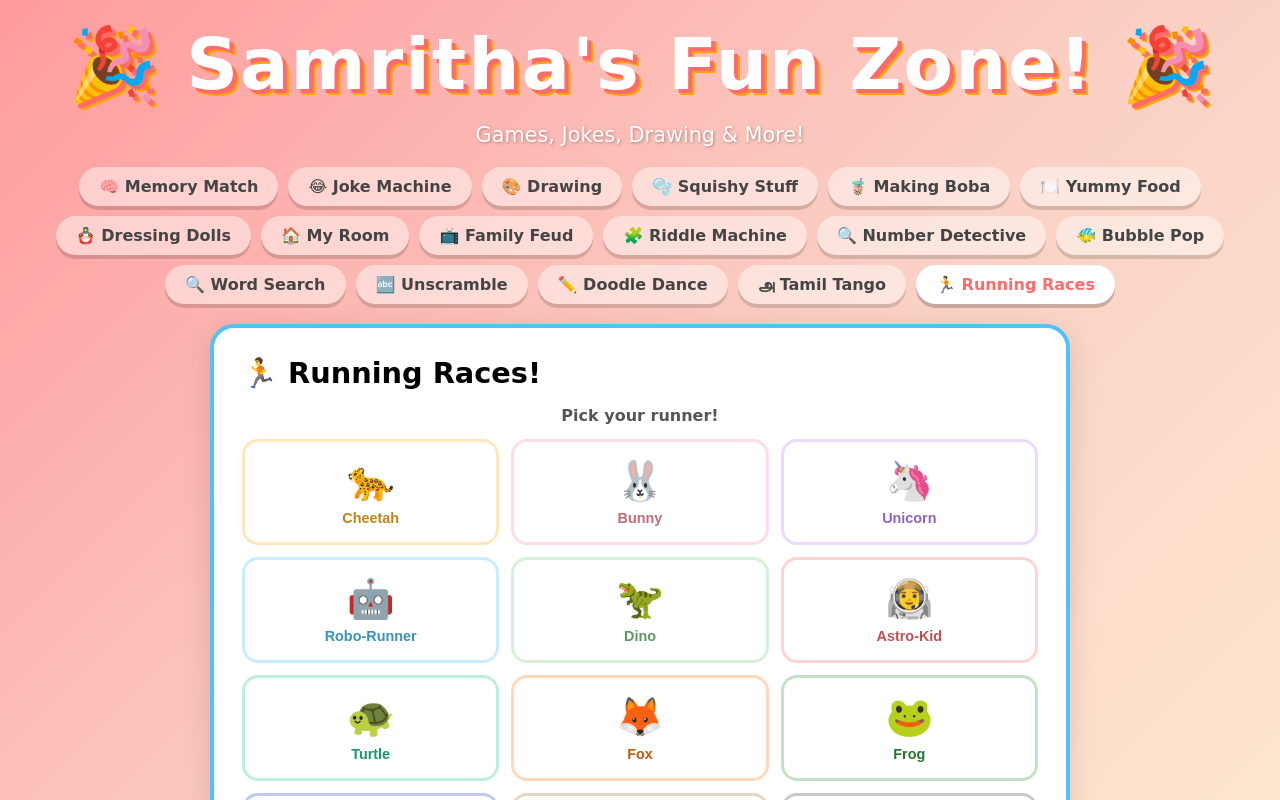
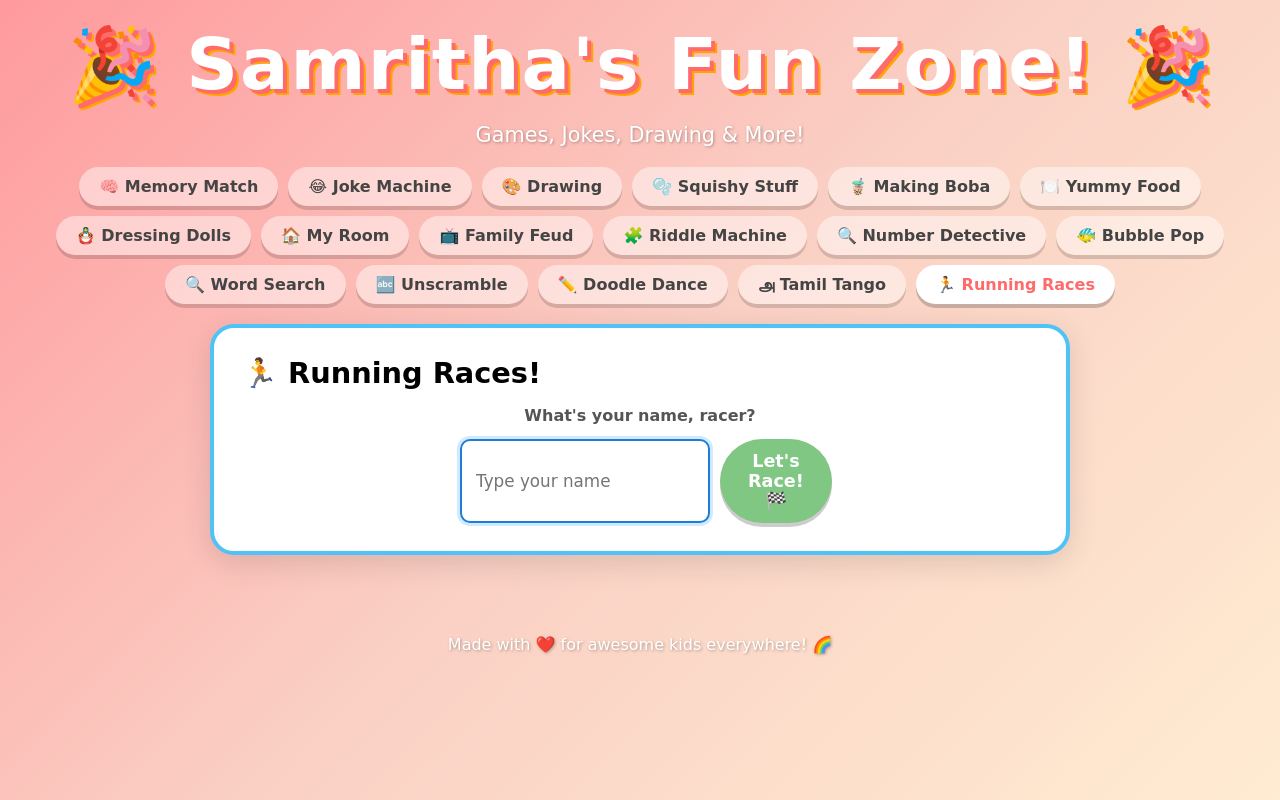
Before and after one commit to samfunzone/samfunzone.github.io, a React (Vite) app: page / in a window 1280 px wide. Both pictures are taken after a click on the button "🏃 Running Races". Shown: the top 800 px of the page. Built offline with nearby package versions, Linux system fonts and the light colour scheme.

Commit message:
Running Races: ask for player name before picking a runner
Displays the name in the race lane instead of a generic "You".

```diff
--- a/src/App.css
+++ b/src/App.css
@@ -3355,6 +3355,24 @@
   color: #555;
   margin-bottom: 14px;
 }
+
+.rr-name-form {
+  display: flex;
+  gap: 10px;
+  max-width: 360px;
+  margin: 0 auto;
+}
+.rr-name-input {
+  flex: 1;
+  padding: 10px 14px;
+  border: 2px solid #74c0fc;
+  border-radius: 10px;
+  font-size: 1.05rem;
+  font-family: inherit;
+  outline: none;
+  background: #fff;
+}
+.rr-name-input:focus { border-color: #1c7ed6; box-shadow: 0 0 0 3px #d0ebff; }
 
 .rr-char-grid {
   display: grid;
@@ -3657,6 +3675,7 @@
   .tl-extract-arena { min-height: 250px; gap: 4px; }
 
   /* Running Races */
+  .rr-name-form { flex-direction: column; }
   .rr-char-grid { grid-template-columns: repeat(2, 1fr); gap: 10px; }
   .rr-char-emoji { font-size: 2rem; }
   .rr-goalpost { font-size: 1.5rem; }
--- a/src/components/RunningRaces.jsx
+++ b/src/components/RunningRaces.jsx
@@ -74,13 +74,13 @@ function pointAtProgress(pct) {
 }
 
 /* ── One lane: zigzag track + progress fill + running character ── */
-function RaceLane({ pos, char, isPlayer, running }) {
+function RaceLane({ pos, char, label, isPlayer, running }) {
   const accent = char.color;
   const pt = pointAtProgress(pos);
   const fillLen = (pos / 100) * ZIGZAG_TOTAL_LEN;
   return (
     <div className={`rr-lane${isPlayer ? ' rr-lane-player' : ''}`}>
-      <div className="rr-lane-label">{isPlayer ? '⭐ You' : char.label}</div>
+      <div className="rr-lane-label">{isPlayer ? `⭐ ${label}` : label}</div>
       <svg viewBox="0 0 300 40" className="rr-lane-svg"
            style={{ '--rr-accent': accent, '--rr-accent-lt': lighten(accent, .6) }}>
         <path d={ZIGZAG_D} className="rr-zig-track" />
@@ -94,7 +94,9 @@ function RaceLane({ pos, char, isPlayer, running }) {
 }
 
 export default function RunningRaces() {
-  const [phase, setPhase] = useState('select'); // select | ready | countdown | racing | finish | results
+  const [phase, setPhase] = useState('name'); // name | select | ready | countdown | racing | finish | results
+  const [playerName, setPlayerName] = useState('');
+  const [nameInput, setNameInput] = useState('');
   const [runner, setRunner] = useState(null);
   const [difficulty, setDifficulty] = useState(DIFFICULTIES[1]);
   const [aiChars, setAiChars] = useState([]);
@@ -169,6 +171,13 @@ export default function RunningRaces() {
     return () => clearTimeout(t);
   }, [phase, count]);
 
+  const submitName = () => {
+    const trimmed = nameInput.trim();
+    if (!trimmed) return;
+    setPlayerName(trimmed);
+    setPhase('select');
+  };
+
   const pickCharacter = (char) => {
     setRunner(char);
     setPhase('ready');
@@ -213,6 +222,18 @@ export default function RunningRaces() {
     <div className="card card-blue">
       <h2>🏃 Running Races!</h2>
 
+      {phase === 'name' && (
+        <div className="rr-name-screen">
+          <p className="rr-select-tip">What's your name, racer?</p>
+          <form className="rr-name-form" onSubmit={e => { e.preventDefault(); submitName(); }}>
+            <input type="text" className="rr-name-input" value={nameInput}
+                   onChange={e => setNameInput(e.target.value)}
+                   placeholder="Type your name" maxLength={16} autoFocus />
+            <button type="submit" className="btn btn-green" disabled={!nameInput.trim()}>Let's Race! 🏁</button>
+          </form>
+        </div>
+      )}
+
       {phase === 'select' && (
         <div className="rr-select">
           <p className="rr-select-tip">Pick your runner!</p>
@@ -234,9 +255,9 @@ export default function RunningRaces() {
           <div className="rr-track">
             <div className="rr-goalpost rr-goalpost-start">🚩</div>
             <div className="rr-lanes">
-              <RaceLane pos={positions.player} char={runner} isPlayer running={phase === 'racing'} />
-              {aiChars[0] && <RaceLane pos={positions.ai1} char={aiChars[0]} running={phase === 'racing'} />}
-              {aiChars[1] && <RaceLane pos={positions.ai2} char={aiChars[1]} running={phase === 'racing'} />}
+              <RaceLane pos={positions.player} char={runner} label={playerName} isPlayer running={phase === 'racing'} />
+              {aiChars[0] && <RaceLane pos={positions.ai1} char={aiChars[0]} label={aiChars[0].label} running={phase === 'racing'} />}
+              {aiChars[1] && <RaceLane pos={positions.ai2} char={aiChars[1]} label={aiChars[1].label} running={phase === 'racing'} />}
             </div>
             <div className="rr-goalpost rr-goalpost-finish">🏁</div>
           </div>
```
